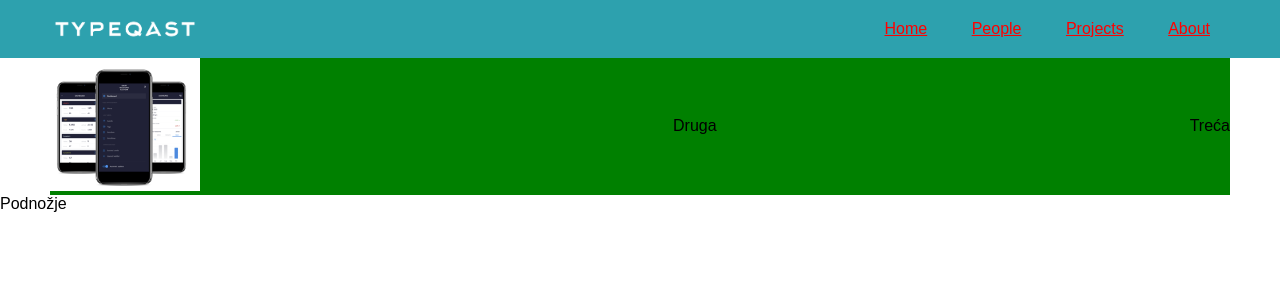
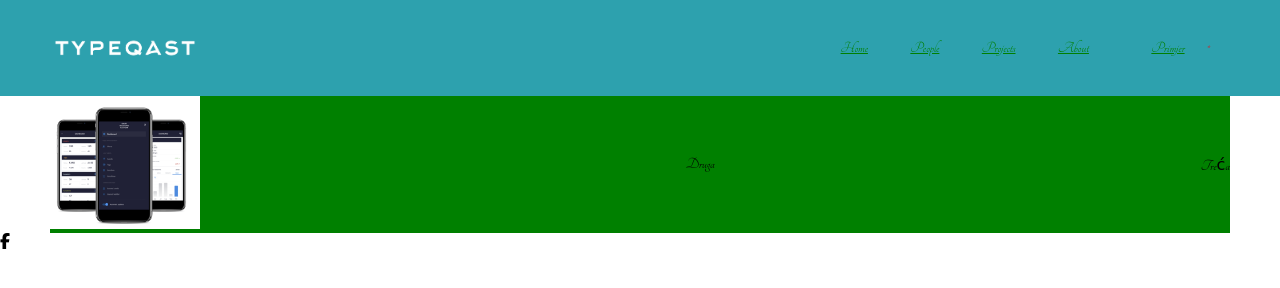
Before and after one commit to GrgoJelavic/Praksa, a plain HTML site: page index.html in a window 1280 px wide. Drawn offline with Linux system fonts and the light colour scheme.

Commit message:
CSS3 properties + font awesome icons + google font

```diff
--- a/index.html
+++ b/index.html
@@ -5,11 +5,17 @@
     <meta charset="UTF-8" />
     <meta name="viewport" content="width=device-width, initial-scale=1.0" />
     <title>Moja stranica</title>
+
+    <!-- Google font -->
+    <link rel="stylesheet" href="https://fonts.googleapis.com/css2?family=Tangerine&display=swap" />
+
     <link rel="stylesheet" href="./styles.css" />
+
+    <script src="https://kit.fontawesome.com/b8a224eecd.js" crossorigin="anonymous"></script>
 </head>
 
 <body>
-    <header>
+    <header class="top-header" id="top-top-header">
         <div class="container">
             <img src="./images/logo-typeqast.png" alt="Logo" />
             <nav>
@@ -17,6 +23,9 @@
                 <a href="#" class="link">People</a>
                 <a href="#" class="link">Projects</a>
                 <a href="#" class="link">About</a>
+                <span class="link">
+                    <a href="#" class="link">Primjer</a>
+                </span>
             </nav>
         </div>
     </header>
@@ -29,7 +38,9 @@
         <section>Treća</section>
     </main>
 
-    <footer>Podnožje</footer>
+    <footer>
+        <i class="fab fa-facebook-f"></i>
+    </footer>
 </body>
 
 </html>
--- a/styles.css
+++ b/styles.css
@@ -1,8 +1,12 @@
 body {
     color: black;
-    font-family: Arial, Helvetica, sans-serif;
+    font-family: "Tangerine", cursive;
     font-size: 16px;
     margin: 0;
+}
+
+* {
+    box-sizing: border-box;
 }
 
 header {
@@ -18,15 +22,12 @@ nav {
     display: inline;
 }
 
-nav>a.link {
-    color: red;
-}
-
 .link {
     display: inline-block;
     margin: 10px;
     padding: 10px;
     color: green;
+    transition: color 0.2s ease;
 }
 
 .link:hover {
```
